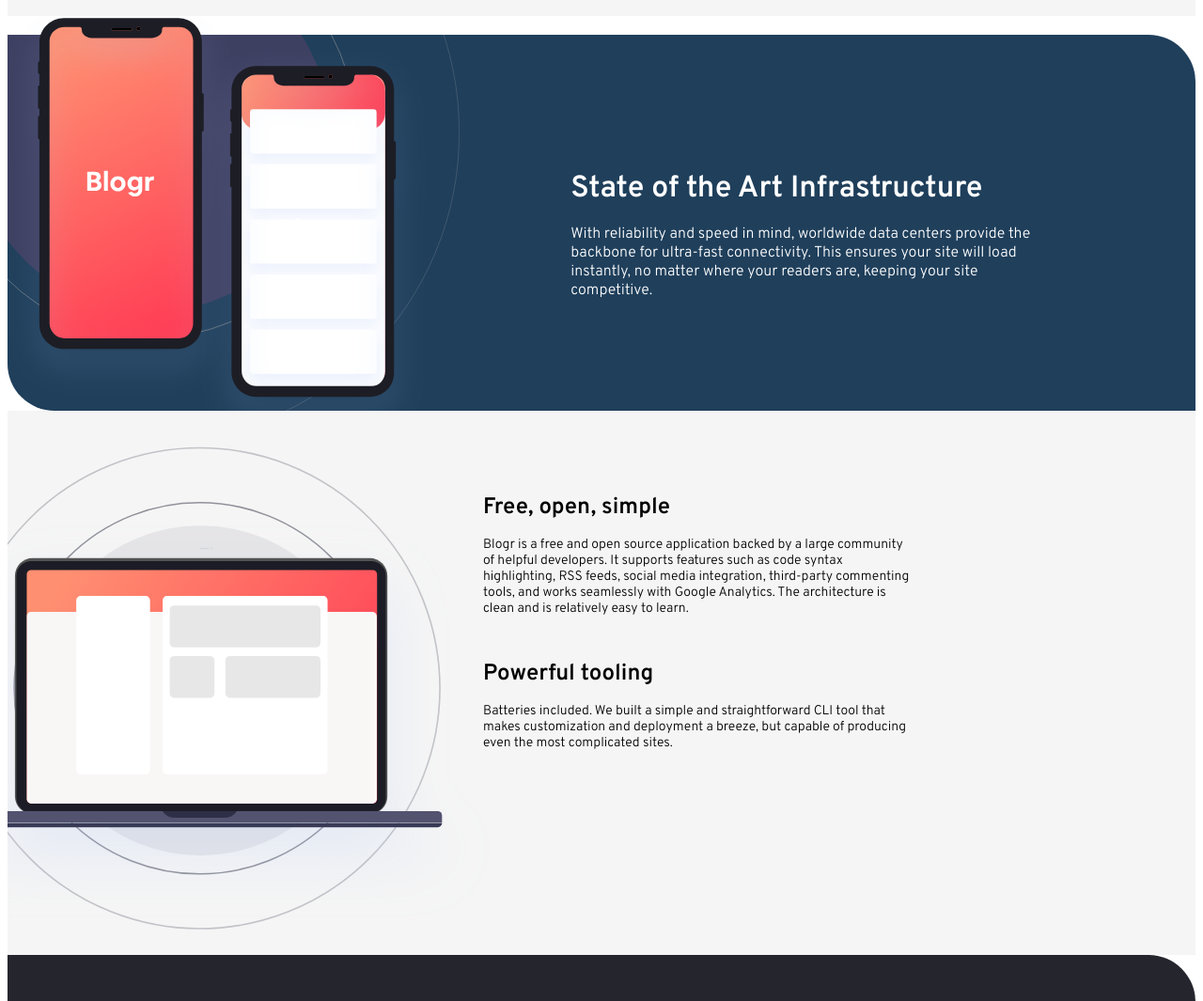
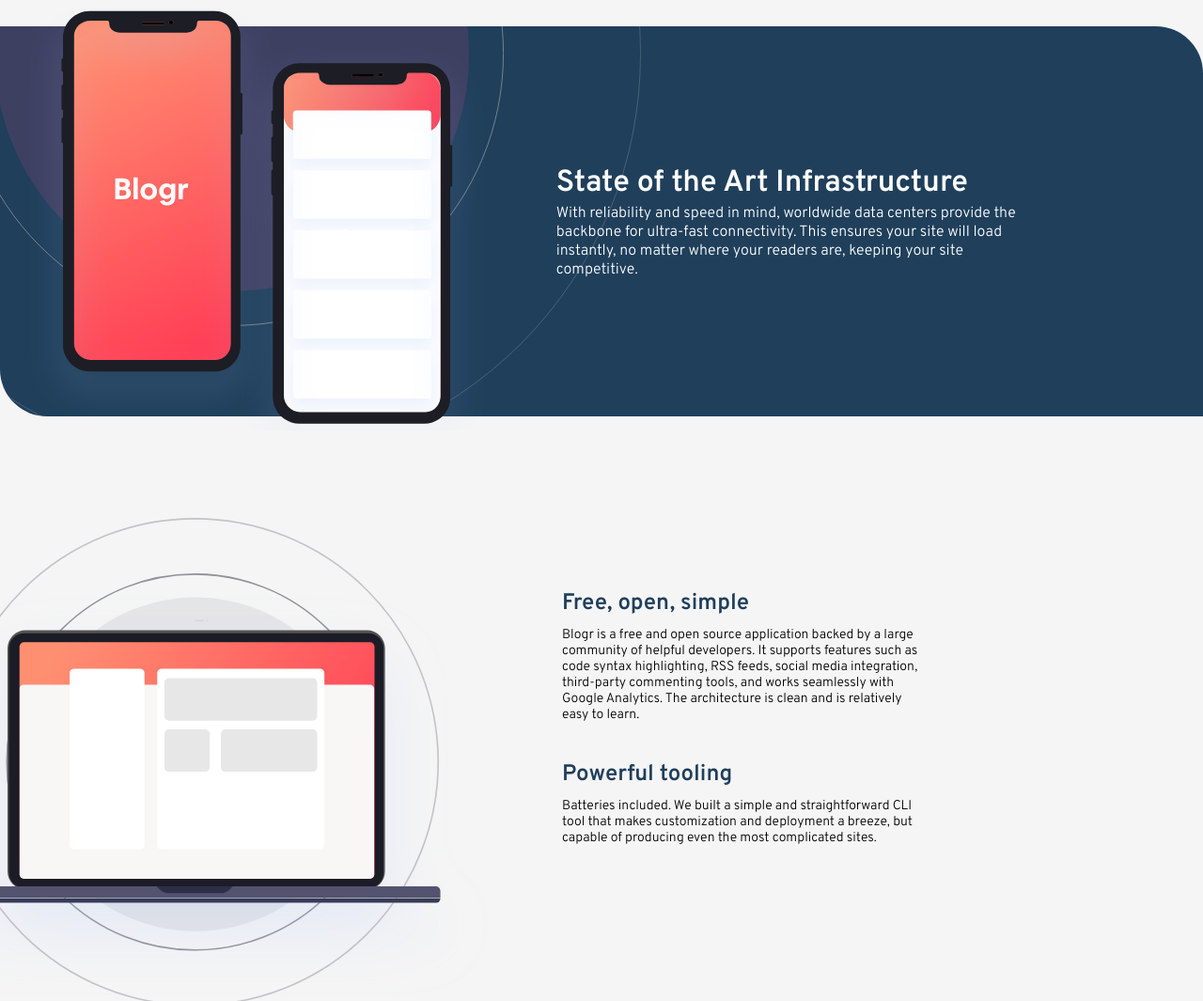
Before and after one commit to jonatas-bento/challenges, a plain HTML site: page index.html in a window 1280 px wide. Shown: the part 1091-2156 px from the top of the page at 94% size. Drawn offline with Linux system fonts and the light colour scheme.

Commit message:
Few alterations 1

```diff
--- a/css/style.css
+++ b/css/style.css
@@ -1,20 +1,24 @@
 *{
     font-family: 'Overpass', sans-serif;
-
+    margin: 0;
+    padding: 0;
 }
 
 body{
     overflow-x: hidden;
+    background-color: hsl(0,0%,96%);
 }
 header{
     background-color: hsl(356, 100%, 66%);
     background-image: url(/images/bg-pattern-intro.svg);
-    background-position: center;
+    background-position: 800% 53%;
+    background-size: 97%;
+    background-repeat: no-repeat;
     border-bottom-left-radius: 50px;
     display: flex;
     justify-content:space-around;
     height: 400px;
-    max-width: 1400px;
+    max-width: 1440px;
     color: white;
 
 }
@@ -29,14 +33,23 @@ nav{
 
 }
 
+header nav .menu-drop{
+    display:flex;
+    justify-content: flex-start;
+    width: 500px;
+    margin-top: 25px;
+}
+
 
 header nav .drop-down{
+    width: 100px;
     display: flex;
     flex-direction: column;
     align-content: space-around;
     position: relative;
     padding: 0;
     cursor: pointer;
+
 }
 
 header nav .drop-down li{
@@ -174,6 +187,7 @@ nav .logo{
     justify-content: center;
     margin: 0;
     padding: 6%;
+    font-size: 2rem;
   }
 
   .left-one{
@@ -192,6 +206,14 @@ nav .logo{
 
   .left-one h4{
       color: hsl(208, 49%, 24%);
+      font-size: 1.5rem;
+
+  }
+
+  .left-one p{
+      margin-top: 10px;
+      margin-bottom: 15px;
+      font-size: 14px;
   }
 
   .right-one{
@@ -225,31 +247,33 @@ nav .logo{
 
   .intermediary{
     background-color: hsl(208, 49%, 24%);
-    height: 400px;
+    height: 415px;
     display: flex;
     align-items: center;
     background-image: url(/images/bg-pattern-circles.svg);
     background-repeat: no-repeat;
-    background-position: -29% 87%;
-    background-size: 52%;
+    background-position: -46% 89%;
+    background-size: 68%;
     border-bottom-left-radius: 50px;
     border-top-right-radius: 50px;
     color: white;
-    margin-top: 20px;
+    margin-top: 19px;
+    margin-bottom: 15px;
   }
 
   .intermediary img{
-      height: 117%;
+      height: 123%;
+      margin-top: 27px;
+      margin-left: 30px;
   }
 
   .intermediary .text-intermediary{
     display: flex;
     flex-direction: column;
-    width: 50%;
+    width: 39%;
     align-items: flex-start;
-    /* margin-left: 100px; */
-    padding: 56px;
-    margin: 97px;
+    padding: 75px;
+    margin: 0px;
   }
 
   .intermediary .text-intermediary h4{
@@ -259,32 +283,37 @@ nav .logo{
   }
 
   .two{
-    height: 579px;
+    height: 650px;
     position: relative;
     background-color: whitesmoke;
     background-image: url(/images/illustration-laptop-mobile.svg);
     background-repeat: no-repeat;
     background-position: -39% 85%;
     background-size: 62%;
+    display: flex;
+    align-items: center;
+    justify-content: center;
   }
 
   .two .text-two{
     display: flex;
     flex-direction: column;
-    width: 36%;
-    align-items: flex-start;
-    /* margin-left: 100px; */
-    padding: 56px;
-    margin-left: 450px;
+    width: 30%;
+    margin-left: 300px;
     font-size: 14px;
   }
 
   .two .text-two h4{
       font-weight: 600;
       font-size: 1.5rem;
-      margin-bottom: 2px;
+      margin-bottom: 10px;
       display: flex;
       align-items: center;
+      color: hsl(208, 49%, 24%);
+  }
+
+  .two .text-two p{
+      margin-bottom: 40px;
   }
 
   footer{
--- a/index.html
+++ b/index.html
@@ -20,6 +20,7 @@
       <div class="logo">
         <img src="/images/logo.svg" alt="logo" />
       </div>
+      <div class="menu-drop">
         <ul class="drop-down">
           <p>Product</p>
           <li>Overview</li>
@@ -43,6 +44,7 @@
           <li>Newsletter</li>
           <li>LinkedIn</li>
         </ul>
+      </div>
 
       <div class="login-sign">
         <button class="btn_0">Login</button>
```
Lines whose indentation alone changed are shown as unchanged.
